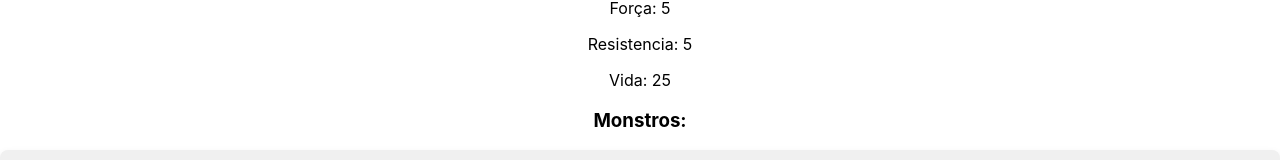
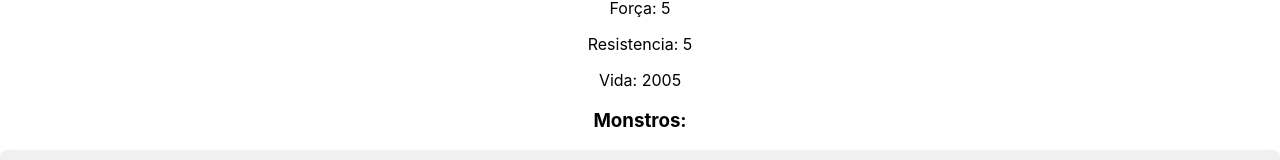
Before and after one commit to staff-gj/jogo-react, a React (Create React App) app: page / in a window 1280 px wide. Shown: the part 325-485 px from the top of the page. Built offline with nearby package versions, Linux system fonts and the light colour scheme.

Commit message:
PersonagemInicial.js

```diff
--- a/src/components/telaInicial/Personagem/PersonagemInicial.js
+++ b/src/components/telaInicial/Personagem/PersonagemInicial.js
@@ -81,7 +81,7 @@ export default function PersonagemInicial(){
       setMonstros(monstrosData);
     }, []);
 
-    let vidaJogador = personagem.resistencia + personagem.nivel * 20;
+    let vidaJogador = personagem.resistencia + personagem.nivel * 2000;
     const iniciarLuta = async () => {
       setBatalhando(true);
 
```
